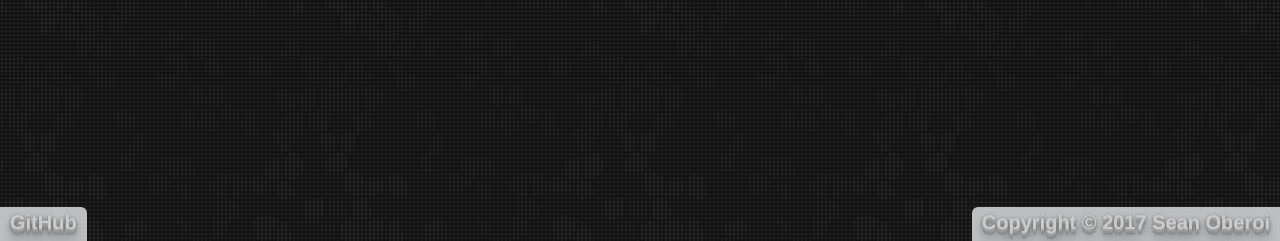
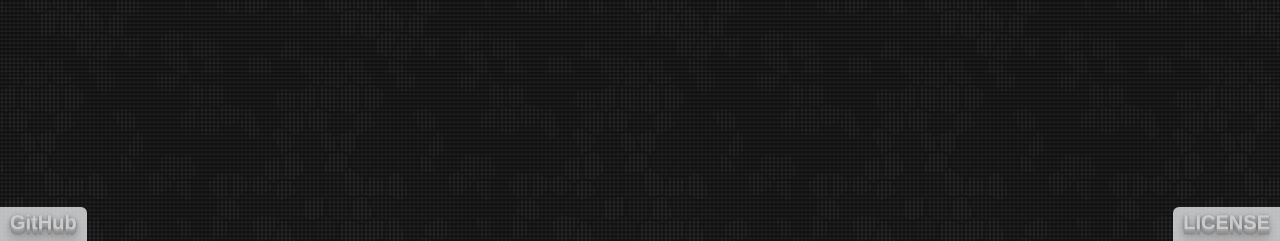
Before and after one commit to xseano/xQube, a PHP site: page / in a window 1280 px wide. Shown: the part 559-800 px from the top of the page. Run offline with PHP 8.4, Linux system fonts and the light colour scheme; style sheets or scripts are compiled from the project's sources; some web fonts are replaced.

Commit message:
Update footer, remove failConnect div

```diff
--- a/html/index.php
+++ b/html/index.php
@@ -44,14 +44,6 @@ function crc32b($ptf) {
         <br>
       </center>
     </div>
-    <div style="display: none" id="failScreen">
-      <center>
-        <span class="textMsg"> ~ x³ ~ </span>
-        <br><br><br>
-        <span class="textMsg">Failed to connect to server!</span>
-        <br>
-      </center>
-    </div>
 	</body>
 
 <?php include 'sections/footer.php'; ?>
--- a/html/sections/footer.php
+++ b/html/sections/footer.php
@@ -1,11 +1,11 @@
 <footer id="footBox" class="footBox right">
   <center>
-    <span class="footerText">Copyright &copy; 2017 <a href="#">Sean Oberoi</a></span>
+    <span class="footerText"><a href="https://github.com/xseano/xQube/blob/master/LICENSE">LICENSE</a></span>
   </center>
 </footer>
 
 <footer id="footBox" class="footBox left">
   <center>
-    <span class="footerText"><a href="#">GitHub</a></span>
+    <span class="footerText"><a href="https://github.com/xseano/xQube/">GitHub</a></span>
   </center>
 </footer>
```
